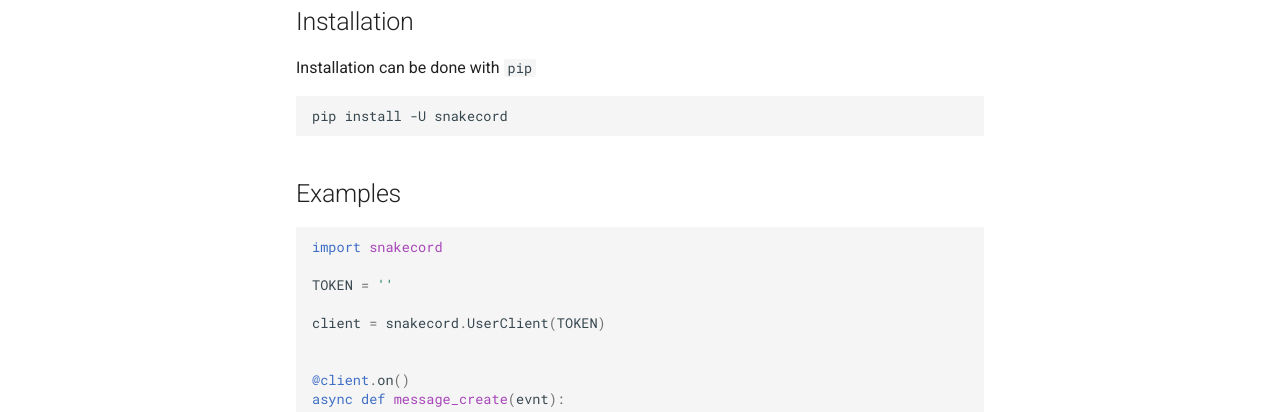
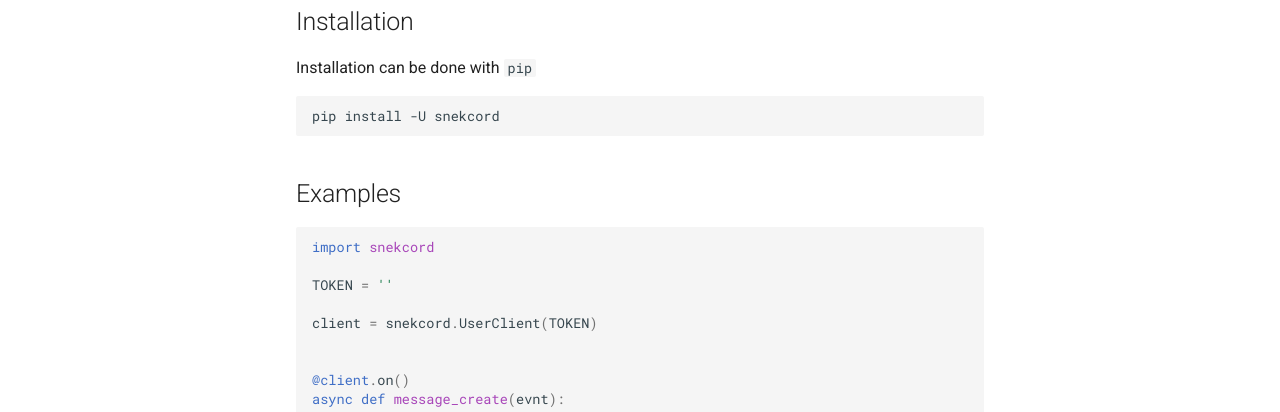
Before and after one commit to asleep-cult/snekcord, an MkDocs documentation site: the page built from docs/getting_started.md, in a window 1280 px wide. Shown: the part 176-588 px from the top of the page. Built offline with MkDocs 1.6.1 and Material for MkDocs 9.7.7, drawn with Linux system fonts in a browser that asks for light colours; comment, search, counter and statistics services are not loaded.

Commit message:
snakecord -> snekcord
i forced sleep-cult

````diff
--- a/docs/getting_started.md
+++ b/docs/getting_started.md
@@ -4,17 +4,17 @@
 
 Installation can be done with `pip`
 ```
-pip install -U snakecord
+pip install -U snekcord
 ```
 
 ## Examples
 
 ```python
-import snakecord
+import snekcord
 
 TOKEN = ''
 
-client = snakecord.UserClient(TOKEN)
+client = snekcord.UserClient(TOKEN)
 
 
 @client.on()
````
Also changed, not shown: docs/index.md (+1 -1 lines).
